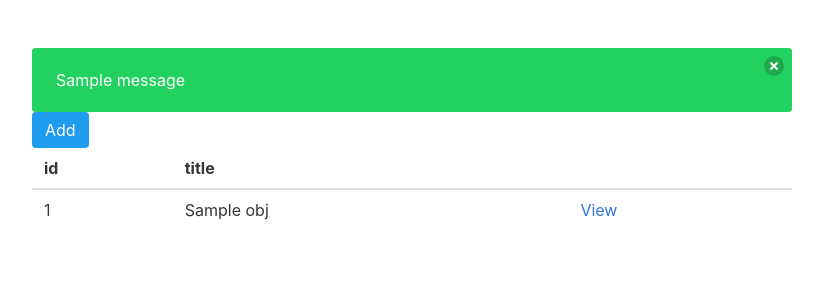
After one commit to zodman/django-and-intercoolerjs, a Django app: template clicktoedit/templates/base.html in a window 1280 px wide. The commit adds this page. Shown: the top 300 px of the page, without its empty margins (228-1051 px from the left). Run offline with Django 3.2, Linux system fonts and the light colour scheme; the template is opened without the code that fills it: most values are stand-ins (such as "Sample title", 1, 10 or a date in 2020); one stand-in notice (Sample message) is shown; some libraries are stand-ins or nearby versions.

Commit message:
intercooler crud

```diff
--- /dev/null
+++ b/clicktoedit/templates/base.html
@@ -0,0 +1,50 @@
+<!DOCTYPE html>
+<html>
+  <head>
+    <meta charset="utf-8">
+    <meta name="viewport" content="width=device-width, initial-scale=1">
+    <title> Click to edit </title>
+    <link rel="stylesheet" href="https://cdnjs.cloudflare.com/ajax/libs/bulma/0.7.5/css/bulma.min.css">
+    <script defer src="https://use.fontawesome.com/releases/v5.3.1/js/all.js"></script>
+    <script src="https://cdnjs.cloudflare.com/ajax/libs/jquery/3.4.1/jquery.min.js"></script>
+    <script src="https://cdnjs.cloudflare.com/ajax/libs/intercooler-js/1.2.2/intercooler.min.js"></script>
+  </head>
+  <body>
+  <section class="section">
+    <div class="container">
+
+   <div class="columns">
+
+       <div class="column is-8 is-offset-2">
+
+
+
+
+       <div class="" ic-src="{% url 'messages'%}" ic-deps="*">
+         {% include "messages.html" %}
+
+       </div>
+
+
+
+       <div id="main" >
+        {% block content %}
+
+       <button type="button" class="button is-info"
+       ic-get-from="{% url 'create' %}"
+       ic-target="#main"
+       >Add</button>
+
+          {% include "list.html" %}
+        {% endblock content %}
+       </div>
+
+       </div>
+   </div>
+
+
+
+    </div>
+  </section>
+  </body>
+</html>
--- /dev/null
+++ b/clicktoedit/templates/list.html
@@ -0,0 +1,21 @@
+<table class="table is-fullwidth">
+<thead>
+    <th>id</th>
+    <th>title</th>
+    <th></th>
+</thead>
+<tbody>
+{% for obj in object_list %}
+
+    <tr>
+        <td>{{obj.id}}</td>
+        <td>{{obj.title}}</td>
+        <td>
+            <a ic-get-from="{% url 'create' %}?id={{obj.id}}" ic-target="#main">View </a>
+        </td>
+    </tr>
+
+{% endfor %}
+
+</tbody>
+</table>
--- a/clicktoedit/templates/messages.html
+++ b/clicktoedit/templates/messages.html
@@ -1,8 +1,12 @@
-{% if request.messages %}
+<!--
+    {{request.messages|pprint}}
+{{messages|pprint}}-->
+
+{% if messages %}
 <div class="pb-s">
-    {% for message in request.messages %}
-    <div class="notification  {% if message.tags %} is-{{ message.tags }}{% endif %}">
-          <button class="delete"></button>
+    {% for message in messages %}
+    <div id="not{{forloop.counter}}" class="notification  {% if message.tags %} is-{{ message.tags }}{% endif %}">
+          <button ic-target="#not{{forloop.counter}}" ic-action="remove" class="delete"></button>
         {{ message }}
     </div>
     {% endfor %}
--- /dev/null
+++ b/requirements.txt
@@ -0,0 +1,2 @@
+git+https://github.com/zodman/django-micro@fix_messages
+django-widget-tweaks
```
Also changed, not shown: clicktoedit/app.py (+38 -5 lines), clicktoedit/templates/form.html (added, +32 -0 lines), clicktoedit/templates/index.html (deleted, +0 -45 lines), clicktoedit/db.sqlite3.
